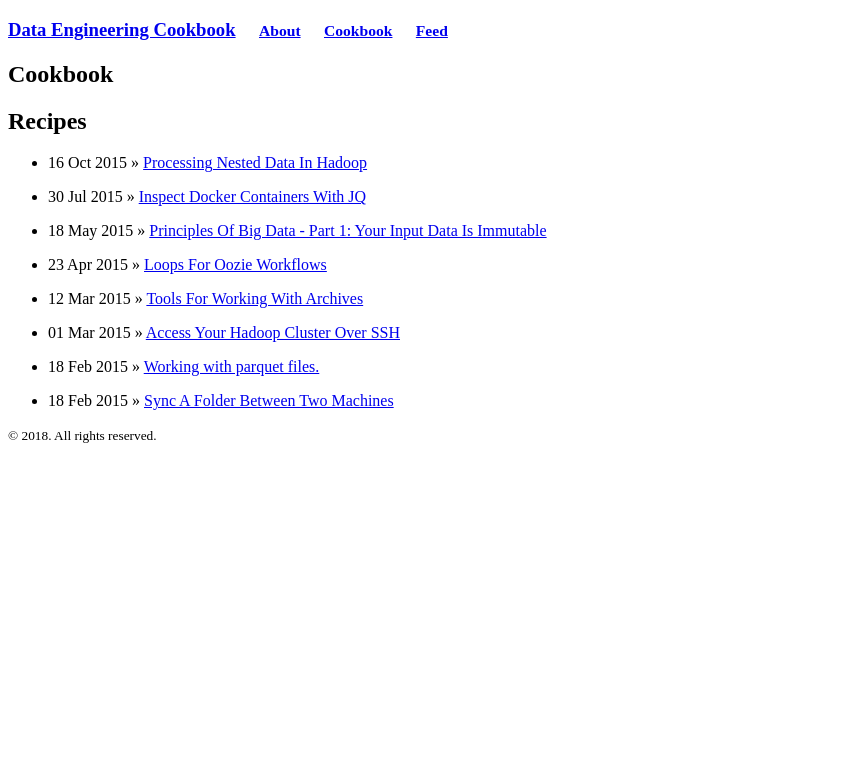
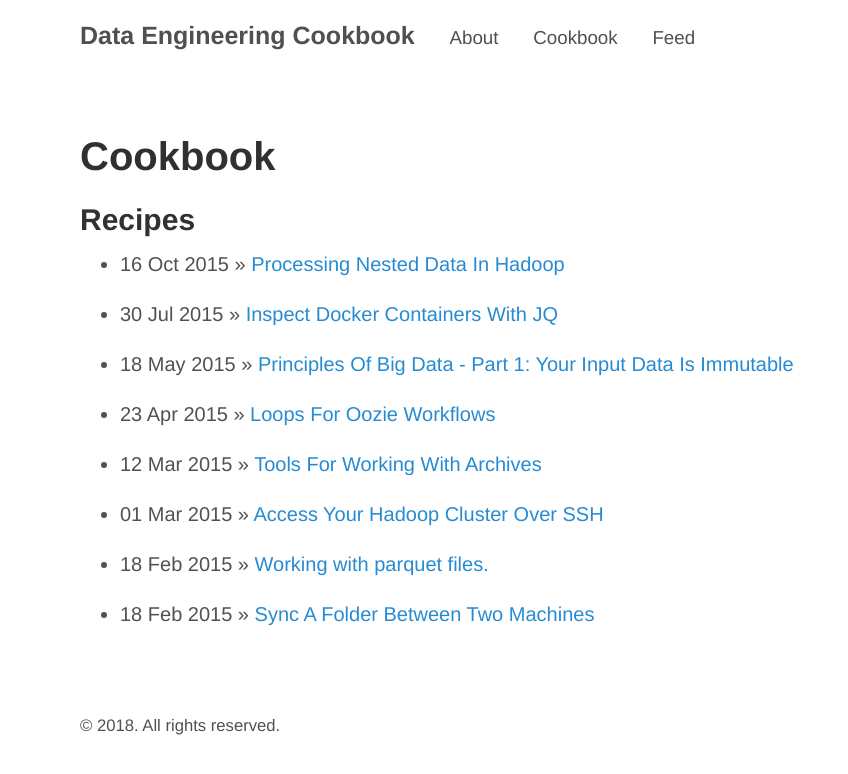
Before and after one commit to HelmutZechmann/HelmutZechmann.github.io, a Jekyll site: the page built from cookbook.md, in a window 1280 px wide. Shown: the top 774 px of the page, without its empty margins (0-848 px from the left). Built offline with Jekyll 4.4.1, drawn with Linux system fonts in a browser that asks for light colours.

Commit message:
Fix css paths.

```diff
--- a/_includes/head.html
+++ b/_includes/head.html
@@ -14,14 +14,13 @@
   </title>
 
   <!-- CSS -->
-  <link rel="stylesheet" href="{{ site.baseurl }}public/css/poole.css">
-  <link rel="stylesheet" href="{{ site.baseurl }}public/css/syntax.css">
+  <link rel="stylesheet" href="{{ site.baseurl }}/public/css/poole.css">
+  <link rel="stylesheet" href="{{ site.baseurl }}/public/css/syntax.css">
 
   <!-- Icons -->
-  <link rel="apple-touch-icon-precomposed" sizes="144x144" href="{{ site.baseurl }}public/apple-touch-icon-precomposed.png">
-  <link rel="shortcut icon" href="{{ site.baseurl }}public/favicon.png">
+  <link rel="shortcut icon" href="{{ site.baseurl }}/public/favicon.png">
 
   <!-- RSS -->
-  <link rel="alternate" type="application/atom+xml" title="{{ site.title }}" href="{{ site.baseurl }}atom.xml">
+  <link rel="alternate" type="application/atom+xml" title="{{ site.title }}" href="{{ site.baseurl }}/atom.xml">
 
 </head>
```
